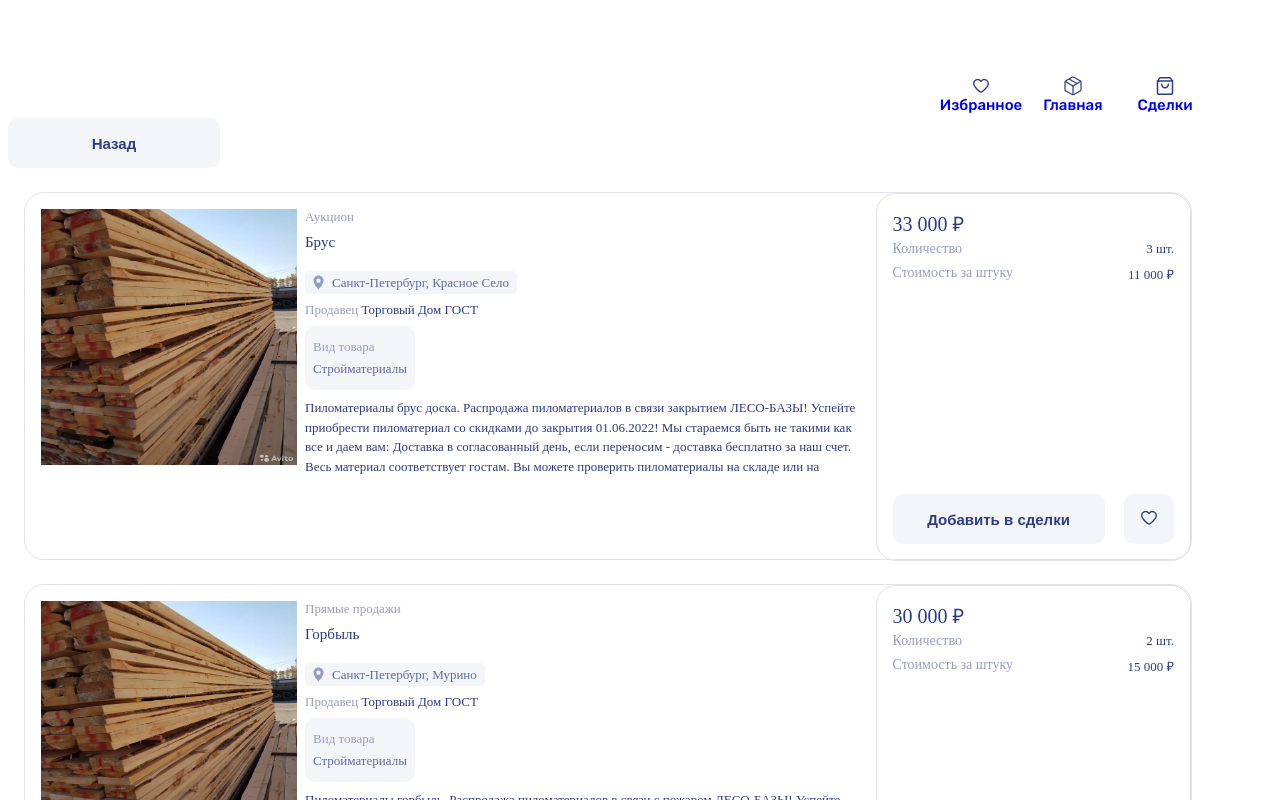
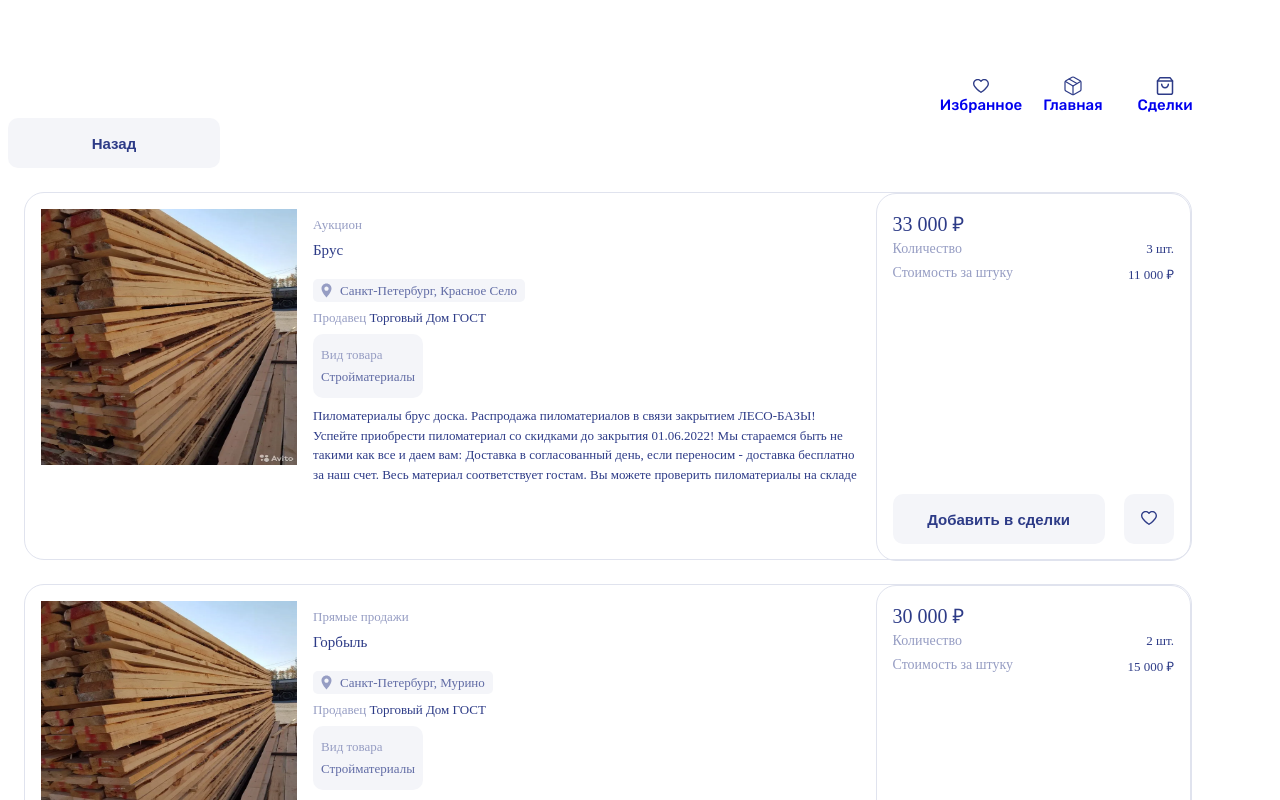
Before and after one commit to nasty23-star/store, a Vue app: page /favourite in a window 1280 px wide. Shown: the top 800 px of the page. Built offline with nearby package versions, Linux system fonts and the light colour scheme; the HTML template or start-up script is replaced by a standard one.

Commit message:
Исправила опечатку

```diff
--- a/src/components/TheCard.vue
+++ b/src/components/TheCard.vue
@@ -127,7 +127,7 @@ defineProps<{
 }
 
 .main-data {
-  margin: 8px 0px 8px 8xp;
+  margin: 8px 0px 8px 8px;
 }
 
 .main-data_type {
```
